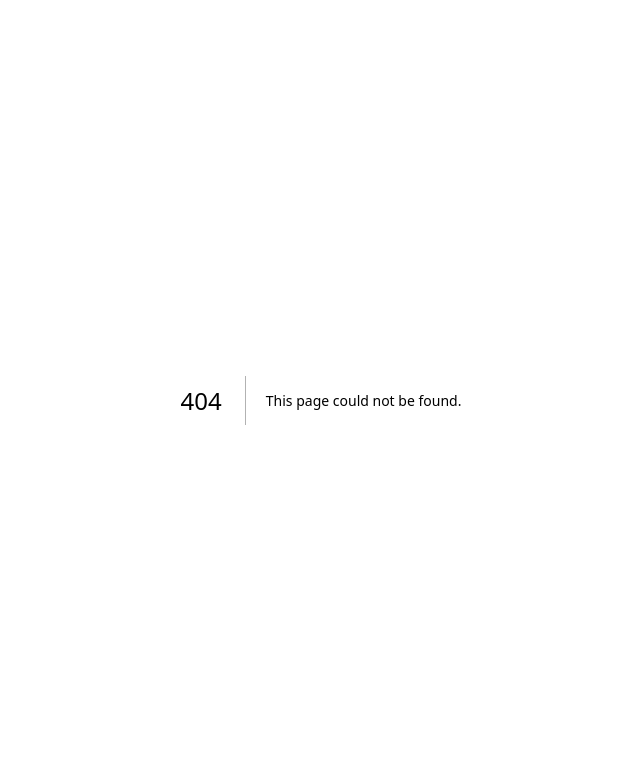
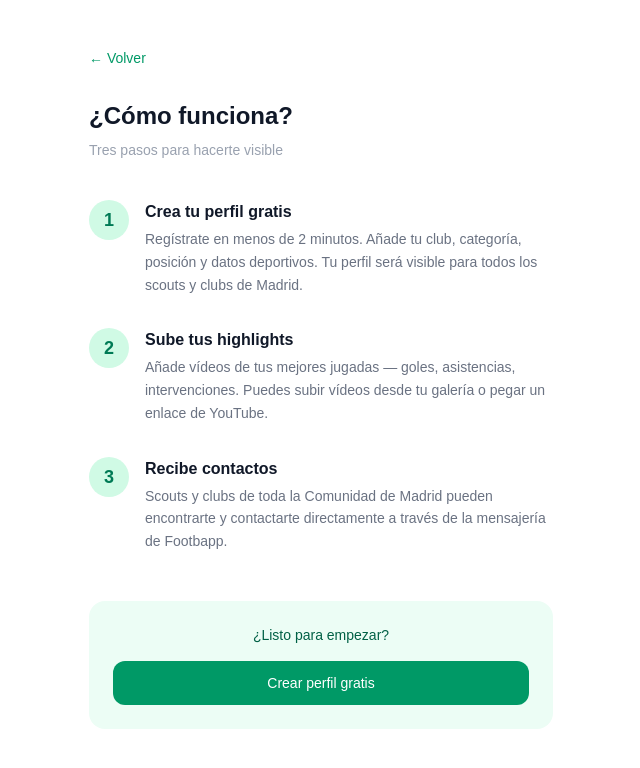
Before and after one commit to marcosjime7-svg/footbapp, a Next.js app: page /como-funciona in a window 1280 px wide. Before the commit this address had no page. Shown: the top 768 px of the page, without its empty margins (319-959 px from the left). Built offline with nearby package versions, Linux system fonts and the light colour scheme.

Commit message:
como funciona y boton landing

```diff
--- /dev/null
+++ b/app/como-funciona/page.tsx
@@ -0,0 +1,42 @@
+export default function ComoFunciona() {
+  return (
+    <main className="min-h-screen bg-white max-w-lg mx-auto px-6 py-12">
+      <a href="/" className="text-sm text-emerald-600 mb-8 block">← Volver</a>
+      <h1 className="text-2xl font-bold text-gray-900 mb-2">¿Cómo funciona?</h1>
+      <p className="text-sm text-gray-400 mb-10">Tres pasos para hacerte visible</p>
+
+      <div className="flex flex-col gap-8">
+        <div className="flex gap-4 items-start">
+          <div className="w-10 h-10 rounded-full bg-emerald-100 flex items-center justify-center text-emerald-700 font-bold text-lg shrink-0">1</div>
+          <div>
+            <h2 className="font-semibold text-gray-900 mb-1">Crea tu perfil gratis</h2>
+            <p className="text-sm text-gray-500 leading-relaxed">Regístrate en menos de 2 minutos. Añade tu club, categoría, posición y datos deportivos. Tu perfil será visible para todos los scouts y clubs de Madrid.</p>
+          </div>
+        </div>
+
+        <div className="flex gap-4 items-start">
+          <div className="w-10 h-10 rounded-full bg-emerald-100 flex items-center justify-center text-emerald-700 font-bold text-lg shrink-0">2</div>
+          <div>
+            <h2 className="font-semibold text-gray-900 mb-1">Sube tus highlights</h2>
+            <p className="text-sm text-gray-500 leading-relaxed">Añade vídeos de tus mejores jugadas — goles, asistencias, intervenciones. Puedes subir vídeos desde tu galería o pegar un enlace de YouTube.</p>
+          </div>
+        </div>
+
+        <div className="flex gap-4 items-start">
+          <div className="w-10 h-10 rounded-full bg-emerald-100 flex items-center justify-center text-emerald-700 font-bold text-lg shrink-0">3</div>
+          <div>
+            <h2 className="font-semibold text-gray-900 mb-1">Recibe contactos</h2>
+            <p className="text-sm text-gray-500 leading-relaxed">Scouts y clubs de toda la Comunidad de Madrid pueden encontrarte y contactarte directamente a través de la mensajería de Footbapp.</p>
+          </div>
+        </div>
+      </div>
+
+      <div className="mt-12 bg-emerald-50 rounded-2xl p-6 text-center">
+        <p className="text-sm font-medium text-emerald-800 mb-4">¿Listo para empezar?</p>
+        <a href="/auth/registro" className="block w-full bg-emerald-600 text-white rounded-xl py-3 text-sm font-medium">
+          Crear perfil gratis
+        </a>
+      </div>
+    </main>
+  )
+}
--- a/app/page.tsx
+++ b/app/page.tsx
@@ -115,8 +115,11 @@ export default function Home() {
         <a href="/auth/registro" className="block w-full bg-emerald-600 text-white rounded-xl py-3.5 text-sm font-medium mb-3">
           Crear perfil gratis
         </a>
-        <a href="/auth/login" className="block w-full border border-gray-200 text-gray-600 rounded-xl py-3.5 text-sm">
+        <a href="/auth/login" className="block w-full border border-gray-200 text-gray-600 rounded-xl py-3.5 text-sm mb-2">
           Ya tengo cuenta
+        </a>
+        <a href="/como-funciona" className="block w-full text-center text-sm text-gray-400 py-2">
+          ¿Cómo funciona? →
         </a>
       </div>
 
```
